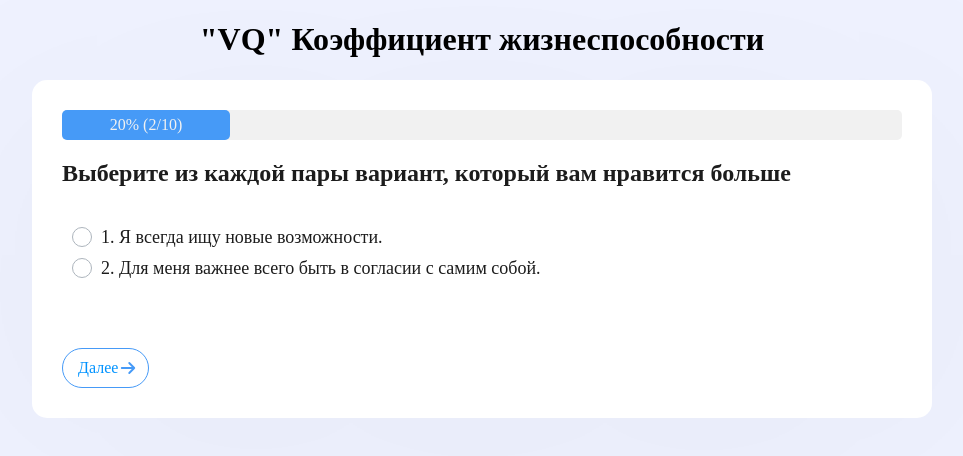
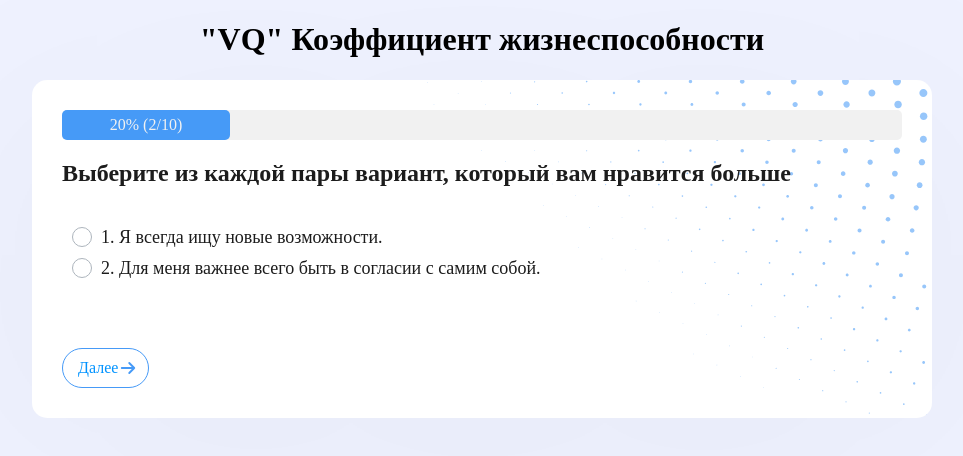
Before and after one commit to Ainur733/quiz-slider, a plain HTML site: page index.html in a window 1280 px wide. Shown: the top 456 px of the page, without its empty margins (158-1121 px from the left). Drawn offline with Linux system fonts and the light colour scheme.

Commit message:
add background

```diff
--- a/style.css
+++ b/style.css
@@ -5,6 +5,7 @@ body {
 .aaf-container {
     max-width: 1200px;
     margin: 0 auto;
+
 }
 
 .aaf-container h1 {
@@ -18,6 +19,10 @@ body {
     border-radius: 15px;
     margin: 0 auto;
     padding: 30px;
+    background-image: url("bg.svg");
+    background-repeat: no-repeat;
+    background-size: cover;
+    background-position: bottom;
 }
 
 .progress-bar {
```
Also changed, not shown: bg.svg (added).
